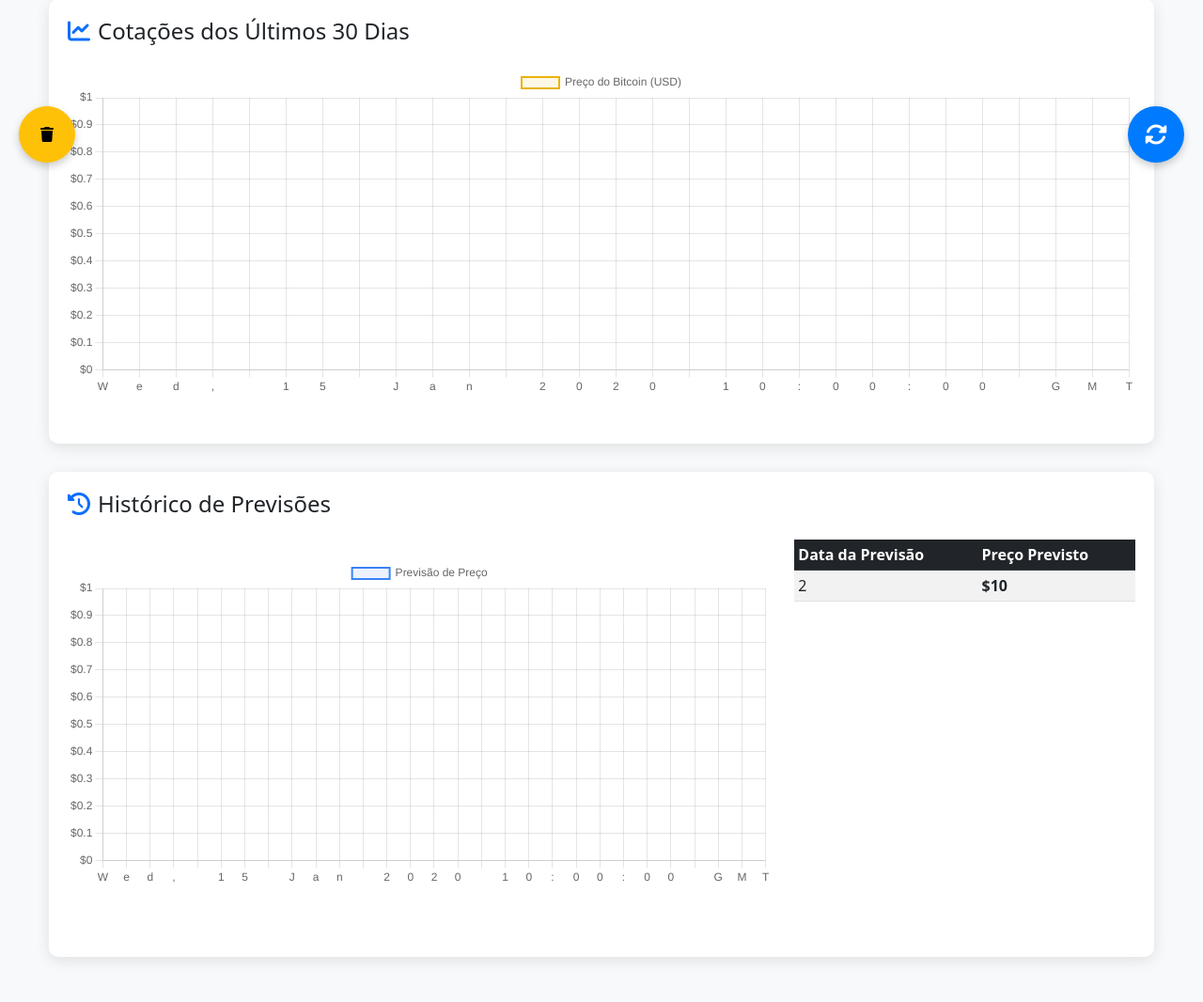
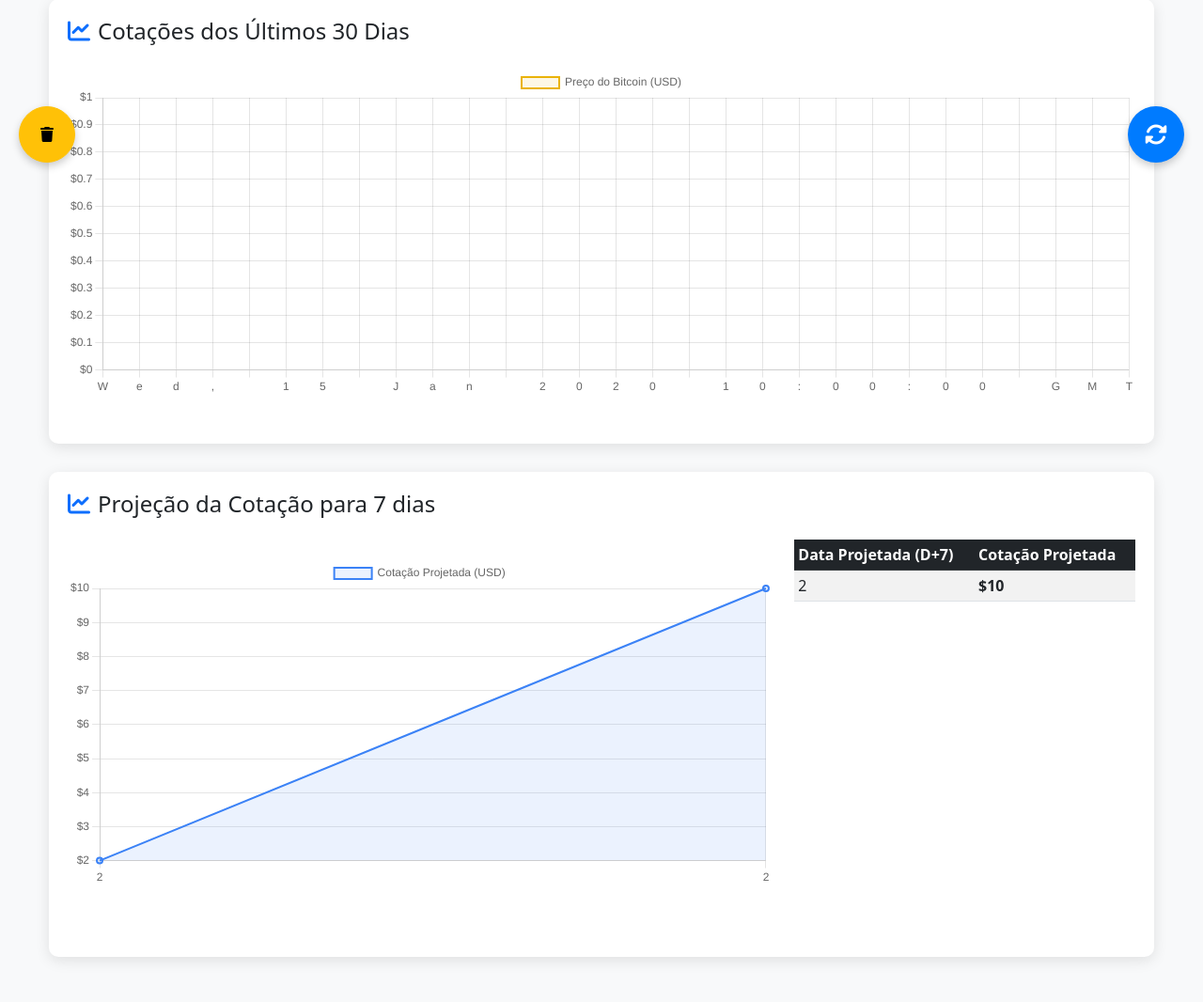
Before and after one commit to caiosaldanha/bitcoin-guru, a Flask app: template frontend/app/templates/index.html in a window 1280 px wide. Shown: the part 607-1673 px from the top of the page at 94% size. Run offline with Flask 3, Linux system fonts and the light colour scheme; the template is opened without the code that fills it: most values are stand-ins (such as "Sample title", 1, 10 or a date in 2020).

Commit message:
fix: update terminology in clear_predictions route and index template for consistency

```diff
--- a/frontend/app/main.py
+++ b/frontend/app/main.py
@@ -131,17 +131,17 @@
 
 @app.route("/clear_predictions")
 def clear_predictions():
-    """Rota para limpar as previsões e redirecionar para a página principal."""
+    """Rota para limpar as projeções de cotação e redirecionar para a página principal."""
     message = ""
     try:
-        app.logger.info("Limpando tabela de previsões via API")
+        app.logger.info("Limpando tabela de projeções via API")
         response = requests.post(f"{API_URL}/clear_predictions", timeout=10)
         response.raise_for_status()
-        app.logger.info("Tabela de previsões limpa com sucesso")
-        message = "Histórico de previsões limpo com sucesso!"
+        app.logger.info("Tabela de projeções limpa com sucesso")
+        message = "Projeções de cotação limpas com sucesso!"
     except Exception as e:
-        app.logger.error(f"Erro ao limpar previsões: {e}")
-        message = f"Erro ao limpar previsões: {e}"
+        app.logger.error(f"Erro ao limpar projeções: {e}")
+        message = f"Erro ao limpar projeções: {e}"
 
     # Redirecionar para a página principal com mensagem
     # Redirecione para a página principal
--- a/frontend/app/templates/index.html
+++ b/frontend/app/templates/index.html
@@ -201,25 +201,23 @@
         {% else %}
             <div class="alert alert-warning">Dados de cotações não disponíveis.</div>
         {% endif %}
-    </div>
-
-    <div class="chart-card">
-        <h4 class="mb-4"><i class="fas fa-history me-2 text-primary"></i>Histórico de Previsões</h4>
+    </div>    <div class="chart-card">
+        <h4 class="mb-4"><i class="fas fa-chart-line me-2 text-primary"></i>Projeção da Cotação para 7 dias</h4>
         {% if hist.get('error') %}
             <div class="alert alert-danger">{{ hist['error'] }}</div>
         {% elif hist.get('data') and hist['data'].get('date') %}
             <div class="row mb-4">
                 <div class="col-lg-8">
                     <div class="chart-container">
-                        <canvas id="historyChart"></canvas>
+                        <canvas id="forecastChart"></canvas>
                     </div>
                 </div>
                 <div class="col-lg-4">
                     <div class="table-responsive">
                         <table class="table table-hover table-striped table-sm">                            <thead class="table-dark">
                                 <tr>
-                                    <th>Data da Previsão</th>
-                                    <th>Preço Previsto</th>
+                                    <th>Data Projetada (D+7)</th>
+                                    <th>Cotação Projetada</th>
                                 </tr>
                             </thead>
                             <tbody>
@@ -245,28 +243,55 @@
 </a>
 
 <!-- Botão para limpar as previsões - ficará no canto esquerdo inferior -->
-<a href="/clear_predictions" class="btn btn-warning" style="position: fixed; bottom: 20px; left: 20px; border-radius: 50%; width: 60px; height: 60px; display: flex; align-items: center; justify-content: center; box-shadow: 0 4px 8px rgba(0,0,0,0.2);" title="Limpar histórico de previsões">
+<a href="/clear_predictions" class="btn btn-warning" style="position: fixed; bottom: 20px; left: 20px; border-radius: 50%; width: 60px; height: 60px; display: flex; align-items: center; justify-content: center; box-shadow: 0 4px 8px rgba(0,0,0,0.2);" title="Limpar projeções de cotação">
     <i class="fas fa-trash"></i>
 </a>
 
 <script src="https://cdn.jsdelivr.net/npm/bootstrap@5.3.0/dist/js/bootstrap.bundle.min.js"></script>
 
 {% if not hist.get('error') and hist.get('data') and hist['data'].get('date') %}
-<script type="text/javascript">    // Gráfico do histórico de previsões
-    var histLabels = {{ hist['data']['date']|tojson|safe }};
-    var histData = {{ hist['data']['pred_7d']|tojson|safe }};
-    new Chart(document.getElementById('historyChart'), {
+<script type="text/javascript">
+    // Gráfico de projeção da cotação
+    // Usamos apenas o preço mais recente como ponto de partida e mostramos apenas a projeção futura
+
+    // Dados de previsão ordenados por data (crescente)
+    var forecastDates = {{ hist['data']['date']|tojson|safe }};
+    var forecastPrices = {{ hist['data']['pred_7d']|tojson|safe }};
+
+    // Se tivermos o preço atual e a data da previsão
+    {% if pred.get('data') and pred['data'].get('price_now') and pred['data'].get('date') %}
+    // Criar um array com dois pontos: o preço atual e a previsão para daqui a 7 dias
+    var currentDate = "{{ pred['data']['date'][0] }}";
+    var currentPrice = {{ pred['data']['price_now'][0]|float }};
+    var forecastDate = "{{ pred['data']['forecast_date'][0] if pred['data'].get('forecast_date') else '' }}";
+    var forecastPrice = {{ pred['data']['pred_7d'][0]|float }};
+
+    // Caso a data da previsão não esteja disponível no ponto de dados (versão antiga da API), usamos a primeira
+    // data do histórico como aproximação
+    if (!forecastDate) {
+        forecastDate = forecastDates[0];
+    }
+
+    var chartLabels = [currentDate, forecastDate];
+    var chartData = [currentPrice, forecastPrice];
+    {% else %}
+    // Fallback se não tivermos os dados atuais
+    var chartLabels = forecastDates;
+    var chartData = forecastPrices;
+    {% endif %}
+
+    new Chart(document.getElementById('forecastChart'), {
         type: 'line',
         data: {
-            labels: histLabels,
+            labels: chartLabels,
             datasets: [{
-                label: 'Previsão de Preço',
-                data: histData,
+                label: 'Cotação Projetada (USD)',
+                data: chartData,
                 borderColor: 'rgb(59, 130, 246)',
                 backgroundColor: 'rgba(59, 130, 246, 0.1)',
                 borderWidth: 2,
                 fill: true,
-                tension: 0.2
+                tension: 0.1
             }]
         },
         options: {
@@ -274,7 +299,17 @@
             maintainAspectRatio: false,
             plugins: {
                 legend: { display: true },
-                tooltip: { mode: 'index', intersect: false }
+                tooltip: {
+                    mode: 'index',
+                    intersect: false,
+                    callbacks: {
+                        title: function(tooltipItems) {
+                            var item = tooltipItems[0];
+                            var date = chartLabels[item.dataIndex];
+                            return date === currentDate ? "Data Atual" : "Data Projetada";
+                        }
+                    }
+                }
             },
             scales: {
                 y: {
```
